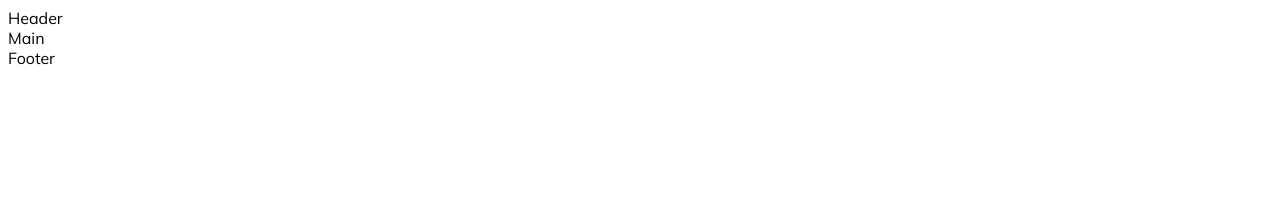
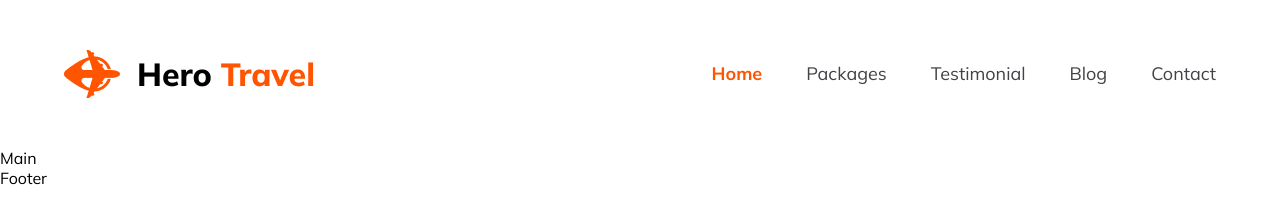
Before and after one commit to jayen123/Hero-Travel, a plain HTML site: page index.html in a window 1280 px wide. Drawn offline with Linux system fonts and the light colour scheme.

Commit message:
navbar complete

```diff
--- a/index.html
+++ b/index.html
@@ -7,8 +7,23 @@
     <link rel="stylesheet" href="styles/style.css">
 </head>
 <body class="mulish-font">
-    <header>
-        Header
+    <header class="container">
+        <!-- Navbar -->
+        <nav class="navbar">
+            <!-- logo -->
+             <div class="logo">
+                <img src="./Images/logo.png" alt="Hero-Travel">
+                <h2>Hero <span>Travel</span></h2>
+             </div>
+             <!-- menu -->
+                <ul class="nav-items">
+                    <li class="nav-item"><a class="nav-link" href="#">Home</a></li>
+                    <li class="nav-item"><a class="nav-link" href="#">Packages</a></li>
+                    <li class="nav-item"><a class="nav-link" href="#">Testimonial</a></li>
+                    <li class="nav-item"><a class="nav-link" href="#">Blog</a></li>
+                    <li class="nav-item"><a class="nav-link" href="#">Contact</a></li>
+                </ul>
+        </nav>
     </header>
     <Main>
         Main
--- a/styles/style.css
+++ b/styles/style.css
@@ -1,4 +1,67 @@
 @import url('https://fonts.googleapis.com/css2?family=Mulish:ital,wght@0,200..1000;1,200..1000&family=Poppins:ital,wght@0,100;0,200;0,300;0,400;0,500;0,600;0,700;0,800;0,900;1,100;1,200;1,300;1,400;1,500;1,600;1,700;1,800;1,900&display=swap');
+
 .mulish-font {
     font-family: "Mulish", sans-serif;
-  }
+}
+
+* {
+    box-sizing: border-box;
+    margin: 0;
+    padding: 0;
+}
+
+:root {
+    --primary-color: rgb(255, 84, 0);
+    --link-color: rgb(66, 66, 71);
+}
+/* default syles */
+.container{
+    width: 90%;
+    margin: 0 auto;
+}
+/* Header styles */
+
+.navbar {
+    display: flex;
+    justify-content: space-between;
+    align-items: center;
+    padding: 3.125rem 0;
+}
+
+.logo {
+    display: flex;
+    align-items: center;
+    gap: 1.063rem;
+}
+
+.logo h2 {
+    font-size: 2rem;
+    font-weight: 800;
+    line-height: 3rem;
+}
+
+.logo h2 span {
+    color: var(--primary-color);
+}
+
+/* menu */
+.nav-items {
+    display: flex;
+    gap: 2.75rem;
+}
+
+.nav-items .nav-item {
+    list-style: none;
+}
+
+.nav-items .nav-item .nav-link {
+    text-decoration: none;
+    color: var(--link-color);
+    font-size: 1.125rem;
+    line-height: 1.438rem;
+}
+
+.nav-items .nav-item:first-child .nav-link {
+    color: var(--primary-color);
+    font-weight: bold;
+}
```
Also changed, not shown: Images/logo.png (renamed from Images/Group 40071 (2).png).
